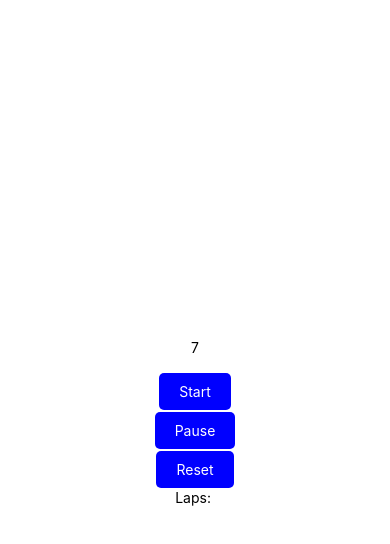
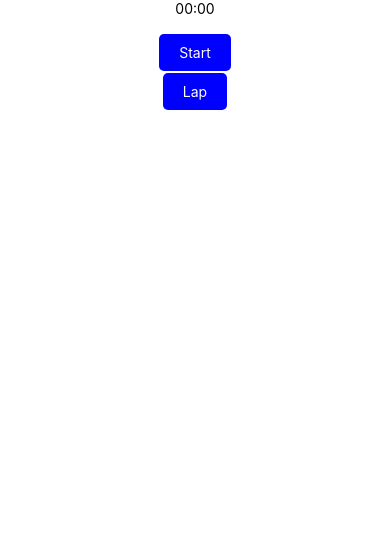
Before and after one commit to acenturion/app-mobile-chrono-up, a React Native app: screen / in a window 390 px wide. Shown: the top 544 px of the page. Built offline with nearby package versions, Linux system fonts and the light colour scheme.

Commit message:
add logic for chronometer

```diff
--- /dev/null
+++ b/src/components/Cronomether.tsx
@@ -0,0 +1,111 @@
+import React, { useEffect, useState } from "react";
+import { FlatList, StyleSheet, Text, View } from "react-native";
+import Button from "@/components/Button";
+import { formatTime } from "@/utils/timer-utils";
+
+interface ChronoState {
+  isPaused: boolean;
+  isStarted: boolean;
+  isReset: boolean;
+}
+
+type Lap = number[];
+
+const Chronomether = () => {
+  const [timer, setTimer] = useState(0);
+  const [chronoState, setChronoState] = useState<ChronoState>({
+    isPaused: false,
+    isStarted: false,
+    isReset: true,
+  });
+  const [laps, setLaps] = useState<Lap>([]);
+
+  const handleOnPressStart = () => {
+    console.log("Start press!");
+    setChronoState({ isStarted: true, isPaused: false, isReset: false });
+  };
+
+  const handleOnPressPause = () => {
+    console.log("Pause Press!");
+    setChronoState({ ...chronoState, isPaused: true, isStarted: false, isReset: false });
+  };
+
+  const handleOnPressReset = () => {
+    console.log("Reset Press!");
+    setTimer(0);
+    setChronoState({
+      ...chronoState,
+      isReset: true,
+      isStarted: false,
+      isPaused: true,
+    });
+    setLaps([]);
+  };
+
+  const handleOnPressLap = () => {
+    console.log("Lap Press!");
+    setLaps([...laps, timer]);
+  };
+
+  useEffect(() => {
+    let interval: any;
+
+    if (chronoState.isStarted) {
+      interval = setInterval(() => {
+        setTimer((time) => time + 1);
+      }, 1000);
+    }
+
+    return () => clearInterval(interval);
+  }, [timer, chronoState.isStarted]);
+
+  /* Mostrar un cronometro por pantalla, que tenga la siguiente funcionalidad: Inicio, Pausa, Resumir la pausa, Lapso y Reiniciar.*/
+  const showStart = chronoState.isPaused || chronoState.isReset;
+
+  const showResetAndLap = chronoState.isPaused || chronoState.isStarted;
+
+  return (
+    <View style={styles.container}>
+      <Text style={styles.text}>{formatTime(timer)}</Text>
+      {showStart ? (
+        <Button title="Start" onPress={handleOnPressStart} />
+      ) : (
+        <Button title="Pause" onPress={handleOnPressPause} />
+      )}
+
+      {showResetAndLap && (
+          <Button title="Reset" onPress={handleOnPressReset} />
+        )}
+
+        <Button title="Lap" onPress={handleOnPressLap} />
+
+        {showResetAndLap && <Text>Laps: </Text> }
+
+        <FlatList
+          data={laps}
+          renderItem={({ item, index }) => (
+            <Text>{`Lapso ${index + 1}: ${formatTime(
+              item
+            )}`}</Text>
+          )}
+          keyExtractor={(_, index) => index.toString()}
+        />
+    </View>
+  );
+};
+
+
+
+const styles = StyleSheet.create({
+  container: {
+    flex: 1,
+    backgroundColor: "#fff",
+    alignItems: "center",
+    justifyContent: "center",
+  },
+  text: {
+    marginBottom: 16,
+  },
+});
+
+export default Chronomether;
--- a/src/screens/Home.tsx
+++ b/src/screens/Home.tsx
@@ -1,51 +1,10 @@
-import React, {useEffect} from 'react';
+import Chronomether from "@/components/Cronomether";
 import {StyleSheet, Text, View} from "react-native";
-import Button from "@/components/Button";
 
-function Home() {
-  const [timer, setTimer] = React.useState(0);
-  const [laps, setLaps] = React.useState([]);
-
-  const handleOnPressStart = () => {
-    console.log("You press the button!")
-  }
-
-  const handleOnPressPause = () => {
-    console.log("You press the button!")
-  }
-
-  const handleOnPressReset = () => {
-    console.log("You press the button!")
-  }
-
-  useEffect(() => {
-    setTimeout(() => {
-      setTimer((prev => prev + 1))
-    }, 1000)
-  }, [timer])
-
-  /* Mostrar un cronometro por pantalla, que tenga la siguiente funcionalidad: Inicio, Pausa, Resumir la pausa, Lapso y Reiniciar.*/
-
+const HomeScreen = () => {
   return (
     <View style={styles.container}>
-      <Text style={styles.text}>{timer}</Text>
-      <Button
-        title='Start'
-        onPress={handleOnPressStart}
-      />
-      <Button
-        title='Pause'
-        onPress={handleOnPressPause}
-      />
-      <Button
-        title='Reset'
-        onPress={handleOnPressReset}
-      />
-
-
-      <Text>Laps: </Text>
-
-      {/*Show laps*/}
+      <Chronomether></Chronomether>
     </View>
   );
 }
@@ -62,4 +21,4 @@ const styles = StyleSheet.create({
   }
 });
 
-export default Home;
+export default HomeScreen;
--- /dev/null
+++ b/src/utils/timer-utils.ts
@@ -0,0 +1,5 @@
+export const formatTime = (time: number) => {
+    const min = Math.floor(time / 60)
+    const seg = time % 60
+    return `${min < 10 ? "0" : ""}${min}:${seg < 10 ? "0" : ""}${seg}`
+};
```
Also changed, not shown: src/utils/utils.ts (deleted).
